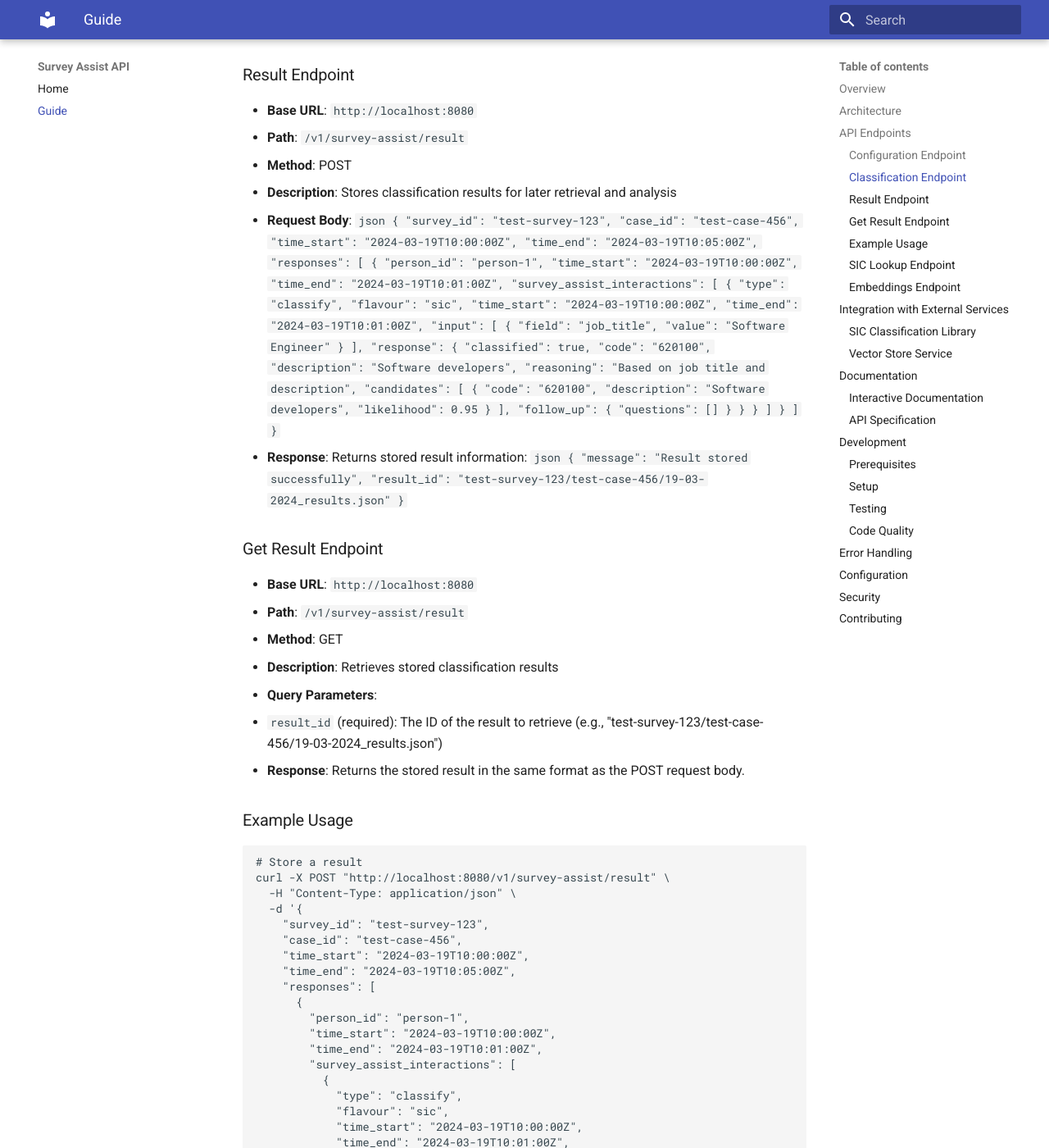
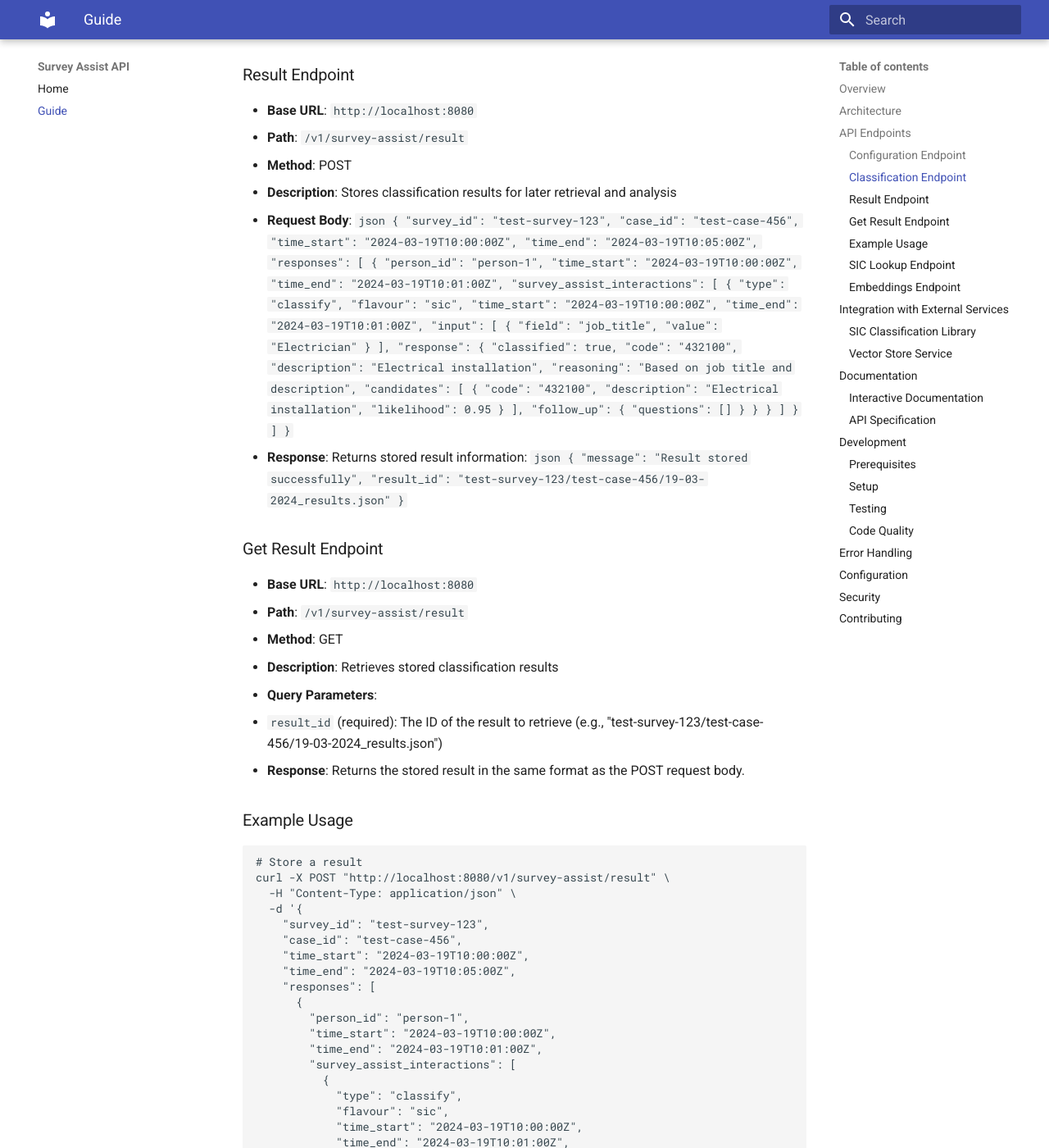
Before and after one commit to ONSdigital/survey-assist-api, an MkDocs documentation site: the page built from docs/guide.md, in a window 1280 px wide and 1400 px high, scrolled down 1648 px. Shown: the whole window at 82% size. Built offline with MkDocs 1.6.1 and Material for MkDocs 9.7.7, drawn with Linux system fonts in a browser that asks for light colours; some of the changed text lies outside the part shown.

Commit message:
change occupation

```diff
--- a/docs/guide.md
+++ b/docs/guide.md
@@ -76,18 +76,18 @@ The classification process works as follows:
             "input": [
               {
                 "field": "job_title",
-                "value": "Software Engineer"
+                "value": "Electrician"
               }
             ],
             "response": {
               "classified": true,
-              "code": "620100",
-              "description": "Software developers",
+              "code": "432100",
+              "description": "Electrical installation",
               "reasoning": "Based on job title and description",
               "candidates": [
                 {
-                  "code": "620100",
-                  "description": "Software developers",
+                  "code": "432100",
+                  "description": "Electrical installation",
                   "likelihood": 0.95
                 }
               ],
@@ -142,18 +142,18 @@ curl -X POST "http://localhost:8080/v1/survey-assist/result" \
             "input": [
               {
                 "field": "job_title",
-                "value": "Software Engineer"
+                "value": "Electrician"
               }
             ],
             "response": {
               "classified": true,
-              "code": "620100",
-              "description": "Software developers",
+              "code": "432100",
+              "description": "Electrical installation",
               "reasoning": "Based on job title and description",
               "candidates": [
                 {
-                  "code": "620100",
-                  "description": "Software developers",
+                  "code": "432100",
+                  "description": "Electrical installation",
                   "likelihood": 0.95
                 }
               ],
```
Also changed, not shown: 1 other file.
